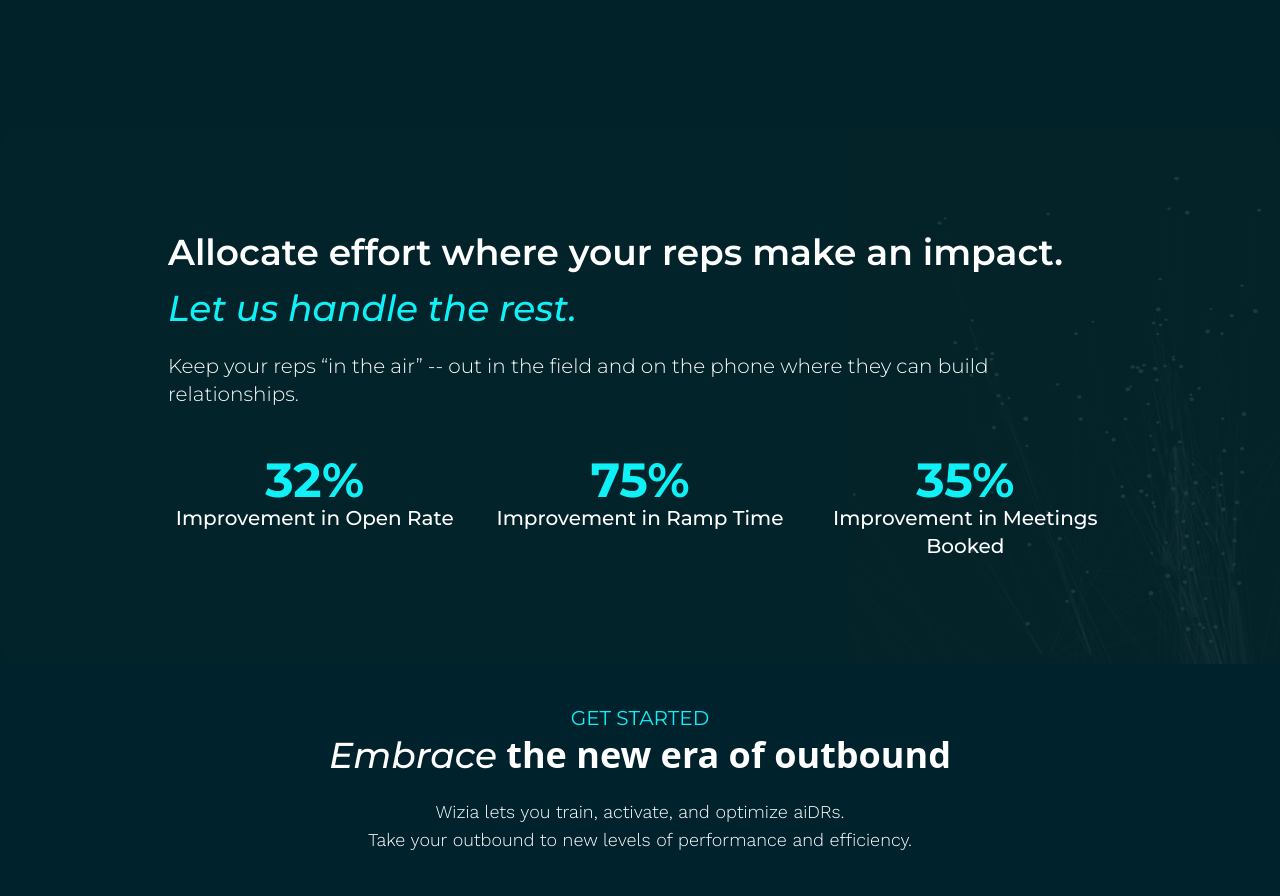
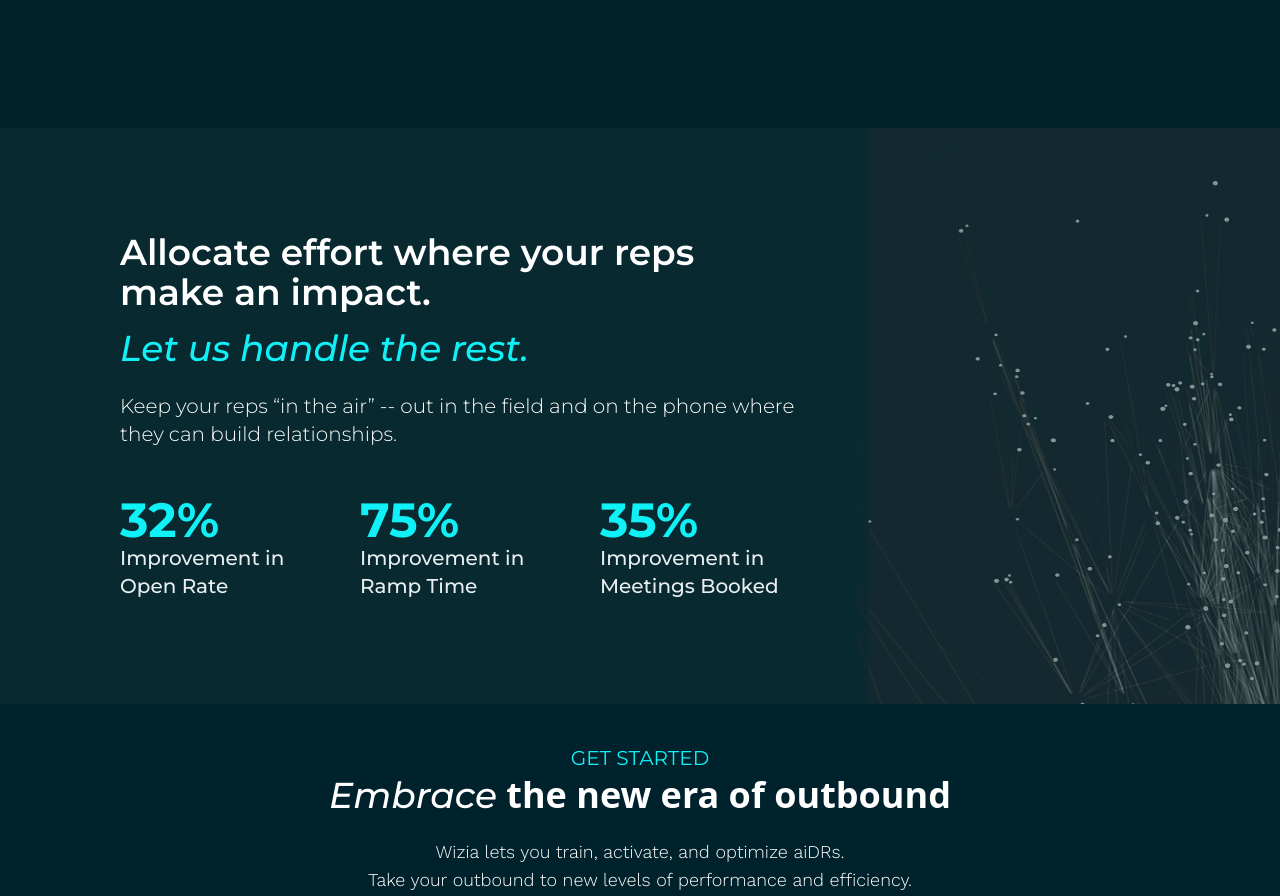
Before and after one commit to simonfornt/wizia-assignment, a React (Vite) app: page / in a window 1280 px wide. Shown: the part 2700-3596 px from the top of the page. Built offline with nearby package versions, Linux system fonts and the light colour scheme.

Commit message:
fixed some section

```diff
--- a/src/Componets/StatSection.jsx
+++ b/src/Componets/StatSection.jsx
@@ -5,12 +5,12 @@
   return (
     <div className="relative font-monster px-4 md:px-20 py-8 md:py-16 bg-[#002228] overflow-hidden">
       {/* Background Image */}
-      <div className="absolute inset-0 w-full h-full">
-        <img src={frame3} alt="Background" className="w-full h-full object-cover opacity-20" />
+      <div className="absolute inset-0  h-full">
+        <img src={frame3} alt="Background" className="mx-auto h-full object-cover opacity-100" />
       </div>
 
       {/* Content */}
-      <div className="relative z-10 max-w-5xl mx-auto text-center md:text-left py-10 px-6 md:px-10">
+      <div className="relative z-10 max-w-3xl  text-left md:text-left py-10 px-6 md:px-10">
         <h1 className="text-white font-[600] text-2xl md:text-4xl  mb-4">
           Allocate effort where your reps make an impact.
         </h1>
@@ -24,29 +24,29 @@
 
         {/* Stats */}
         <div className="grid grid-cols-1 font-monster sm:grid-cols-2 md:grid-cols-3 gap-8">
-          <div className="text-left md:text-center">
+          <div className="text-left ">
             <span className="text-[#0FF1F6] font-[700] text-3xl md:text-5xl  block">
               32%
             </span>
-            <p className="text-white text-base font-[500] font-monster md:text-xl">
+            <p className="text-[#E9EEF1] text-base font-[500] font-monster md:text-xl">
               Improvement in Open Rate
             </p>
           </div>
 
-          <div className="text-left md:text-center">
+          <div className="text-left ">
             <span className="text-[#0FF1F6] text-3xl md:text-5xl font-bold block">
               75%
             </span>
-            <p className="text-white text-base font-[500] md:text-xl">
+            <p className="text-[#E9EEF1] text-base font-[500] md:text-xl">
               Improvement in Ramp Time
             </p>
           </div>
 
-          <div className="text-left md:text-center">
+          <div className="text-left ">
             <span className="text-[#0FF1F6] text-3xl md:text-5xl font-bold block">
               35%
             </span>
-            <p className="text-white font-[500] text-base md:text-xl">
+            <p className="text-[#E9EEF1] font-[500] text-base md:text-xl">
               Improvement in Meetings Booked
             </p>
           </div>
```
